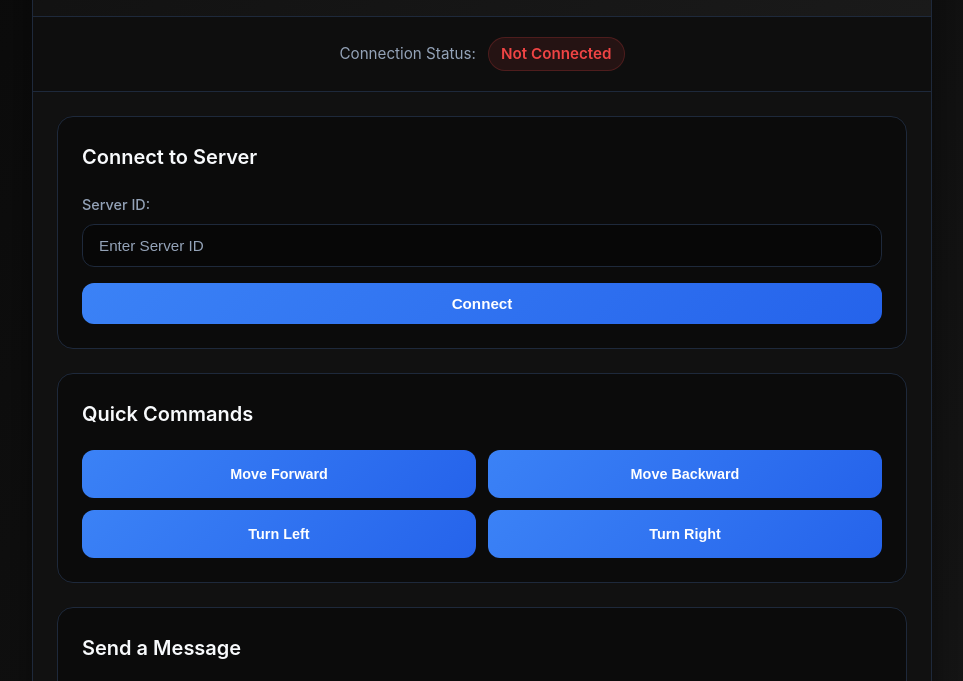
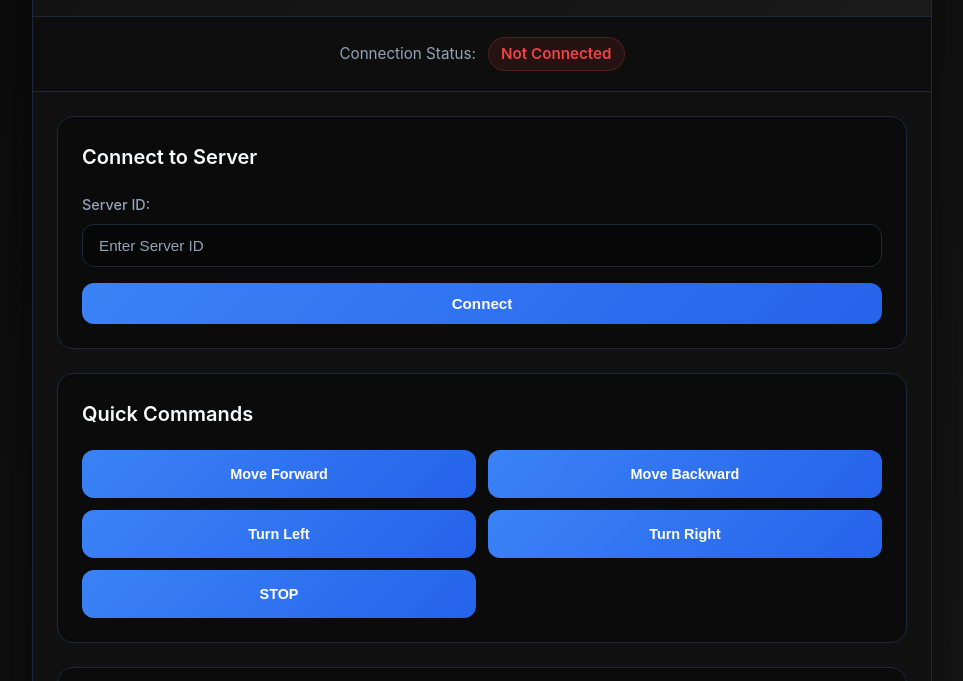
Before and after one commit to jpizzzel/ee31_websocket_page, a plain HTML site: page index.html in a window 1280 px wide. Shown: the part 118-799 px from the top of the page, without its empty margins (158-1121 px from the left). Drawn offline with Linux system fonts and the light colour scheme.

Commit message:
added stop button

```diff
--- a/index.html
+++ b/index.html
@@ -57,6 +57,7 @@
           <button class="message-btn" data-message="MOVE:GOBACKWARD">Move Backward</button>
           <button class="message-btn" data-message="MOVE:TURNLEFT">Turn Left</button>
           <button class="message-btn" data-message="MOVE:TURNRIGHT">Turn Right</button>
+          <button class="message-btn" data-message="MOVE:STOP">STOP</button>
         </div>
       </section>
 
```
